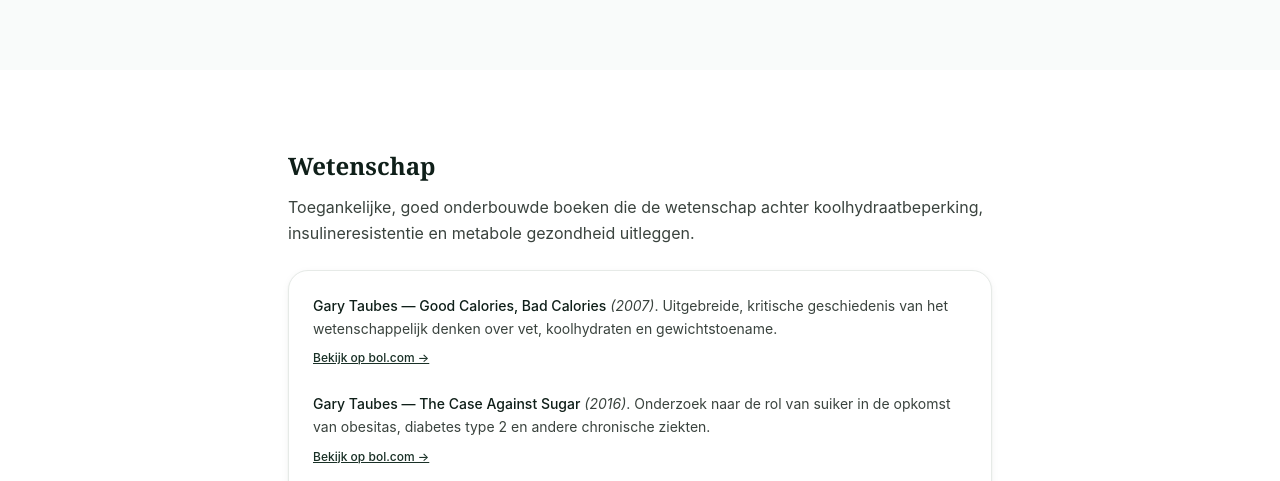
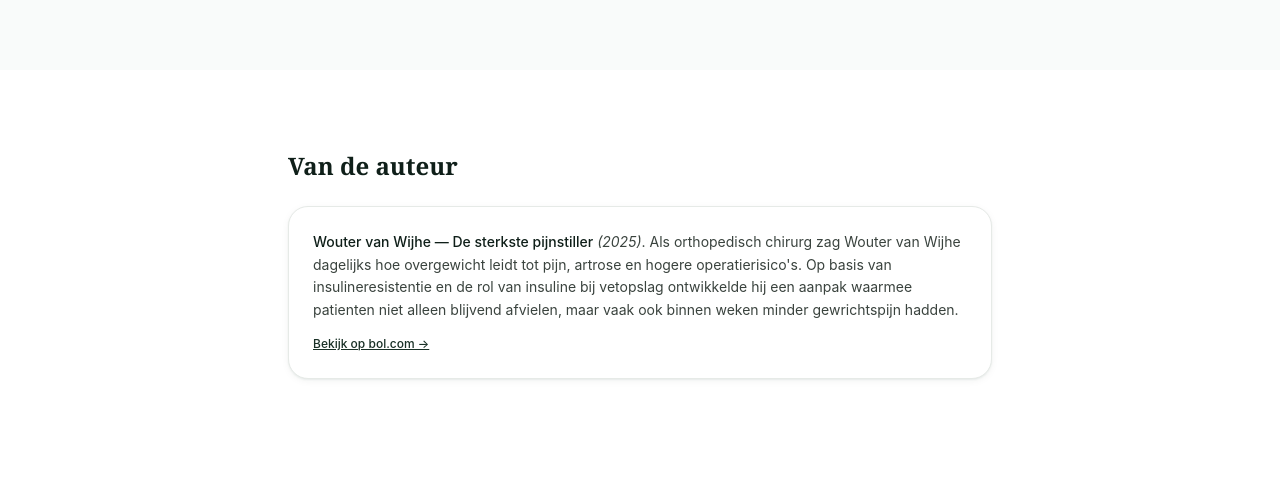
Before and after one commit to wvwooter/low-carb-netherlands, a Next.js app: page /boeken in a window 1280 px wide. Shown: the part 319-800 px from the top of the page. Built offline with nearby package versions, Linux system fonts and the light colour scheme; no server answers.

Commit message:
Boekenpagina: sectie 'Van de auteur' toevoegen met De sterkste pijnstiller

```diff
--- a/app/boeken/page.tsx
+++ b/app/boeken/page.tsx
@@ -184,6 +184,15 @@
   },
 ];
 
+const AUTEURSBOEK: Boek = {
+  auteurs: "Wouter van Wijhe",
+  titel: "De sterkste pijnstiller",
+  jaar: "2025",
+  beschrijving:
+    "Als orthopedisch chirurg zag Wouter van Wijhe dagelijks hoe overgewicht leidt tot pijn, artrose en hogere operatierisico's. Op basis van insulineresistentie en de rol van insuline bij vetopslag ontwikkelde hij een aanpak waarmee patienten niet alleen blijvend afvielen, maar vaak ook binnen weken minder gewrichtspijn hadden.",
+  bolUrl: "https://www.bol.com/nl/nl/p/de-sterkste-pijnstiller/9300000257233931/",
+};
+
 export default function BoekenPage() {
   return (
     <>
@@ -198,6 +207,33 @@
             praktische gidsen en kookboeken. Deze lijst is niet uitputtend en
             wordt regelmatig aangevuld.
           </p>
+        </div>
+      </section>
+
+      <section className="section">
+        <div className="container-page max-w-3xl">
+          <h2 className="font-serif text-2xl font-semibold text-forest-900">
+            Van de auteur
+          </h2>
+          <Card className="mt-6 border-forest-200 bg-forest-50/60">
+            <p className="text-sm leading-relaxed text-ink-700">
+              <span className="font-medium text-forest-900">
+                {AUTEURSBOEK.auteurs} — {AUTEURSBOEK.titel}
+              </span>{" "}
+              <span className="italic">({AUTEURSBOEK.jaar})</span>.{" "}
+              {AUTEURSBOEK.beschrijving}
+            </p>
+            <div className="mt-2">
+              <a
+                href={affiliateLink(AUTEURSBOEK.bolUrl, `${AUTEURSBOEK.titel}, ${AUTEURSBOEK.auteurs}`)}
+                target="_blank"
+                rel="noopener noreferrer sponsored"
+                className="text-xs font-medium text-forest-800 underline hover:text-forest-700"
+              >
+                Bekijk op bol.com →
+              </a>
+            </div>
+          </Card>
         </div>
       </section>
 
```
